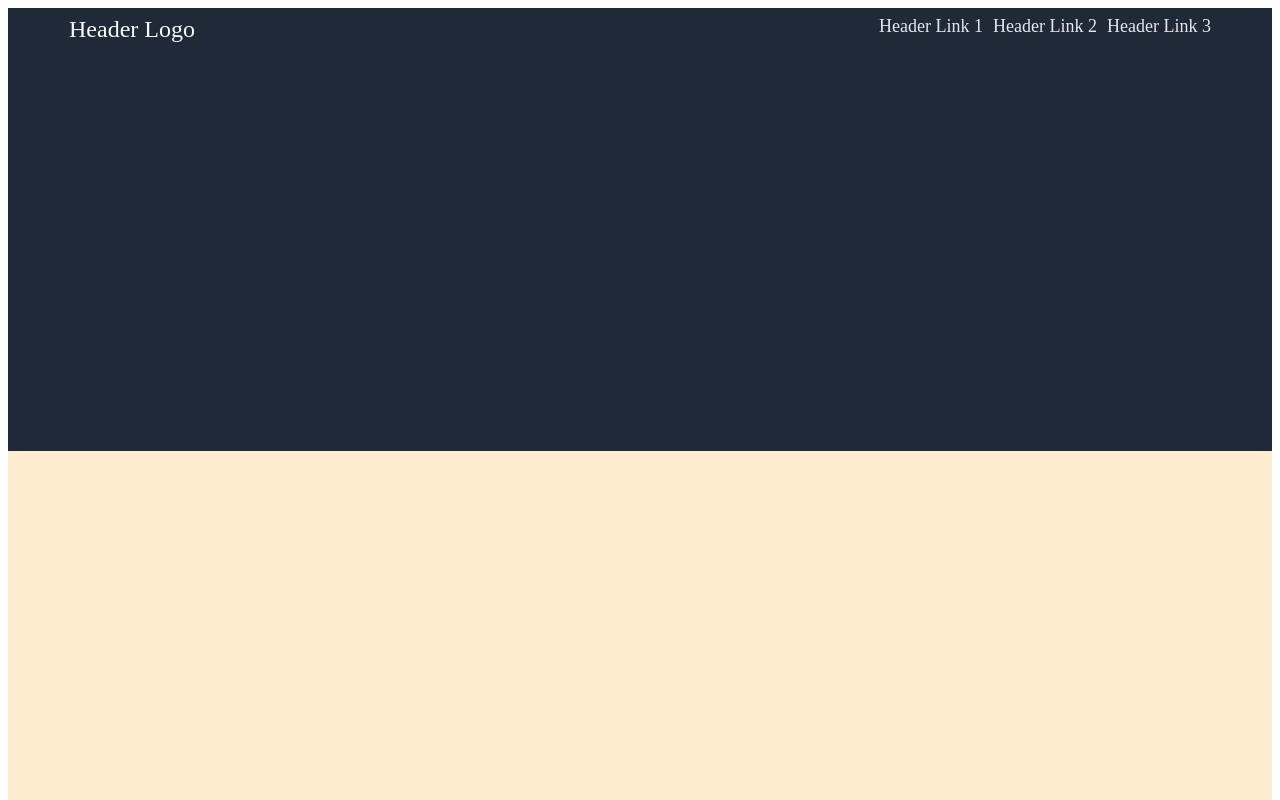
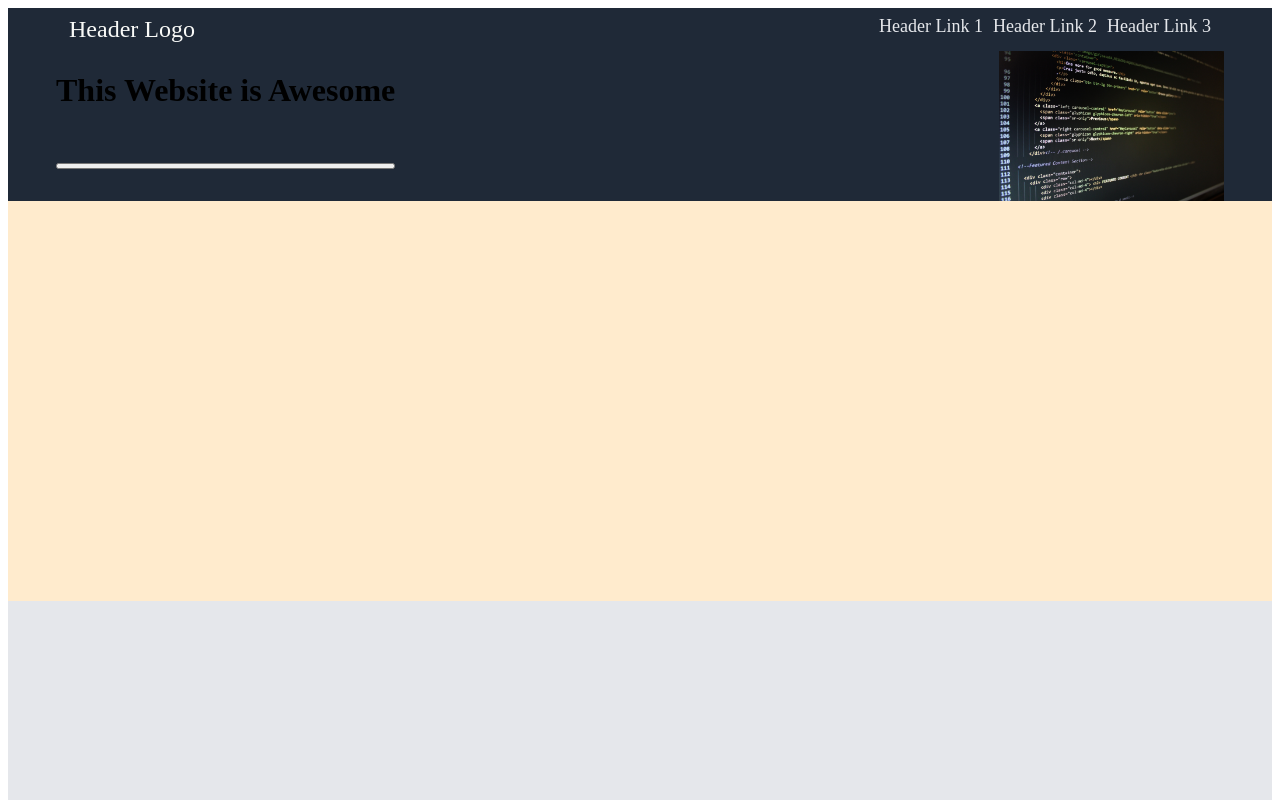
Before and after one commit to Micah-Morris/TOP-Landing-Page, a plain HTML site: page index.html in a window 1280 px wide. Shown: the top 800 px of the page. Drawn offline with Linux system fonts and the light colour scheme.

Commit message:
started landing section

```diff
--- a/index.html
+++ b/index.html
@@ -20,6 +20,18 @@
             </div>
         </div>
         <div class="landing">
+            <div class="welcome margin">
+                <h1>
+                    This Website is Awesome
+                </h1>
+                <p>
+
+                </p>
+                <button>
+
+                </button>
+            </div>
+            <img src="../TOP-Landing-Page/img/pexels-pixabay-270360.jpg" alt="code" class="margin">
 
         </div>
         <div class="info">
--- a/style.css
+++ b/style.css
@@ -6,6 +6,9 @@ a{
     list-style-type: none;
     text-decoration: none;
     color: #E5E7EB;
+}
+img{
+    width: 225px;
 }
 .margin{
     margin-left: 48px;
@@ -32,9 +35,15 @@ a{
     padding-right: 13px;
     gap: 10px;
 }
+.welcome{
+    display: flex;
+    flex-direction: column;
+}
 .landing{
     background-color: #1F2937;
-    height: 400px;
+    display: flex;
+    flex: 1;
+    justify-content: space-between;
 }
 .info{
     background-color: blanchedalmond;
```
Also changed, not shown: img/pexels-pixabay-270360.jpg (added).
